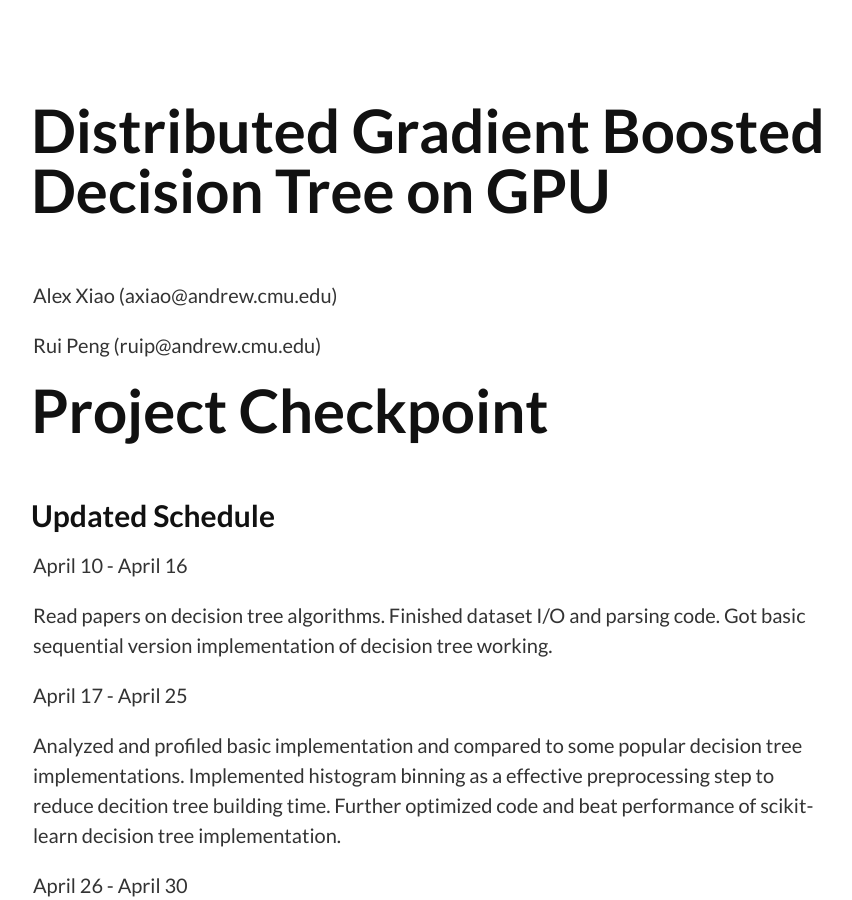
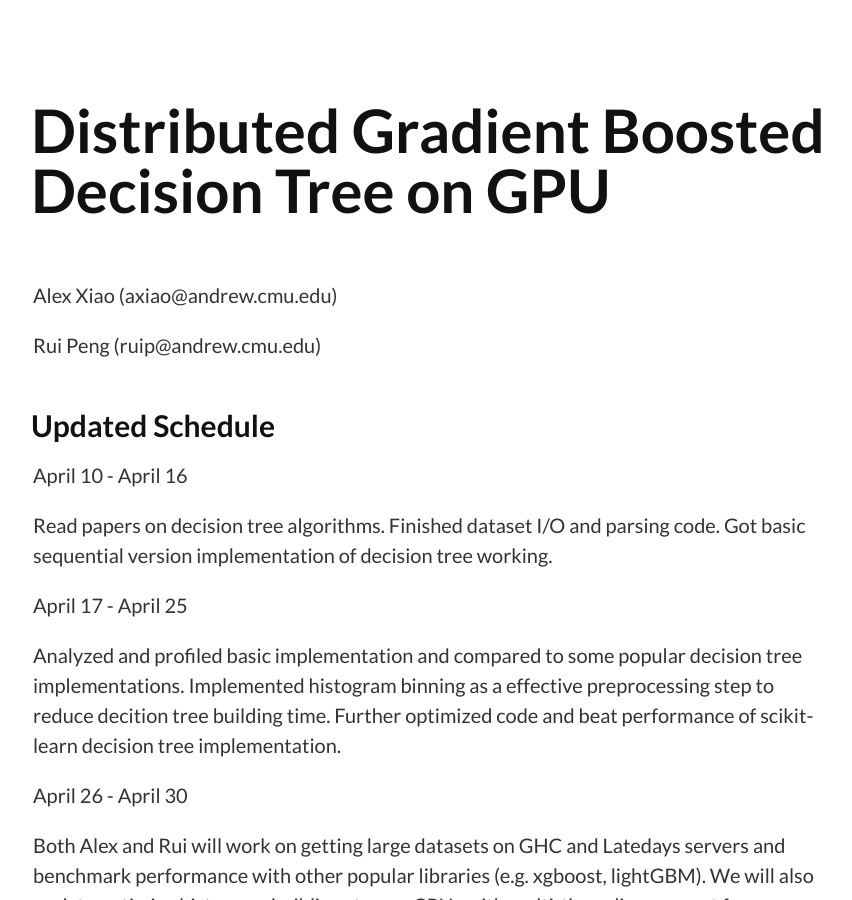
Before and after one commit to raypeng/DGBDT, a Jekyll site: the page built from checkpoint.md, in a window 1280 px wide and 900 px high. Shown: the whole window, without its empty margins (207-1059 px from the left). Built offline with Jekyll 4.4.1, drawn with Linux system fonts in a browser that asks for light colours; our own code applies the rules of GitHub Pages for plain Markdown files.

Commit message:
Update checkpoint.md

```diff
--- a/checkpoint.md
+++ b/checkpoint.md
@@ -8,9 +8,6 @@ Alex Xiao (axiao@andrew.cmu.edu)
 
 Rui Peng (ruip@andrew.cmu.edu)
 
-
-
-# Project Checkpoint
 
 ## Updated Schedule
 
```
